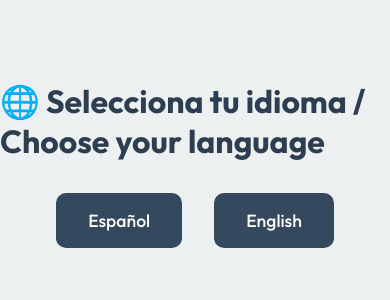
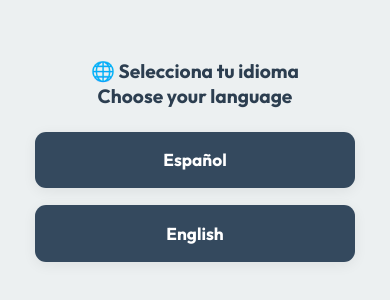
Before and after one commit to KinkinxD12/portfolio-hector, a plain HTML site: page index.html in a window 390 px wide. Shown: the part 268-568 px from the top of the page. Drawn offline with Linux system fonts and the light colour scheme.

Commit message:
Update index.html

```diff
--- a/index.html
+++ b/index.html
@@ -11,7 +11,7 @@
       margin: 0;
       padding: 0;
       font-family: 'Outfit', sans-serif;
-      height: 100vh;
+      min-height: 100vh;
       background-color: #ecf0f1;
       display: flex;
       align-items: center;
@@ -21,8 +21,10 @@
 
     h1 {
       font-size: 2rem;
-      margin-bottom: 2rem;
+      margin-bottom: 2.2rem;
       color: #2C3E50;
+      text-align: center;
+      line-height: 1.3;
     }
 
     .language-buttons {
@@ -31,23 +33,50 @@
     }
 
     .language-buttons a {
-      padding: 1rem 2rem;
-      font-size: 1.1rem;
+      padding: 1.1rem 2.4rem;
+      font-size: 1.19rem;
       background-color: #34495e;
       color: white;
       text-decoration: none;
-      border-radius: 10px;
-      transition: background-color 0.3s;
+      border-radius: 13px;
+      transition: background-color 0.3s, transform 0.2s;
+      font-weight: 600;
+      box-shadow: 0 3px 14px #0001;
+      text-align: center;
+      min-width: 120px;
     }
 
     .language-buttons a:hover {
       background-color: #2c3e50;
+      transform: scale(1.06);
+    }
+
+    @media (max-width: 600px) {
+      h1 {
+        font-size: 1.2rem;
+        margin-bottom: 1.4rem;
+      }
+
+      .language-buttons {
+        flex-direction: column;
+        gap: 1.1rem;
+        width: 100%;
+        align-items: center;
+      }
+
+      .language-buttons a {
+        width: 85vw;
+        max-width: 320px;
+        padding: 1.1rem 0;
+        font-size: 1.08rem;
+        border-radius: 11px;
+      }
     }
   </style>
 </head>
 
 <body>
-  <h1>🌐 Selecciona tu idioma / Choose your language</h1>
+  <h1>🌐 Selecciona tu idioma<br/>Choose your language</h1>
   <div class="language-buttons">
     <a href="espanol/index.html">Español</a>
     <a href="ingles/index.html">English</a>
```
